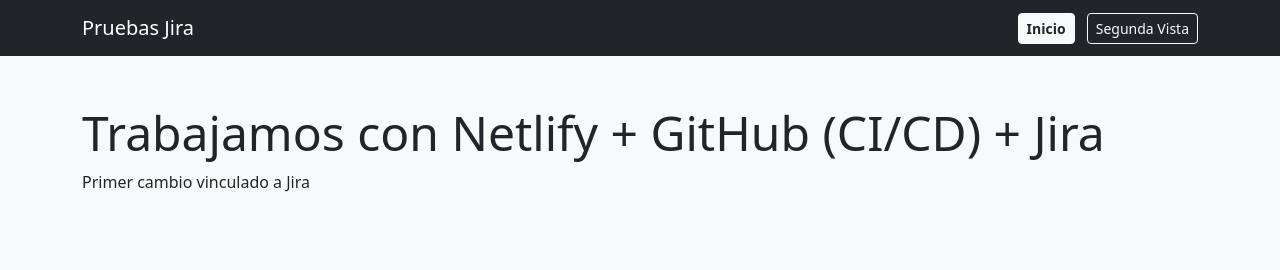
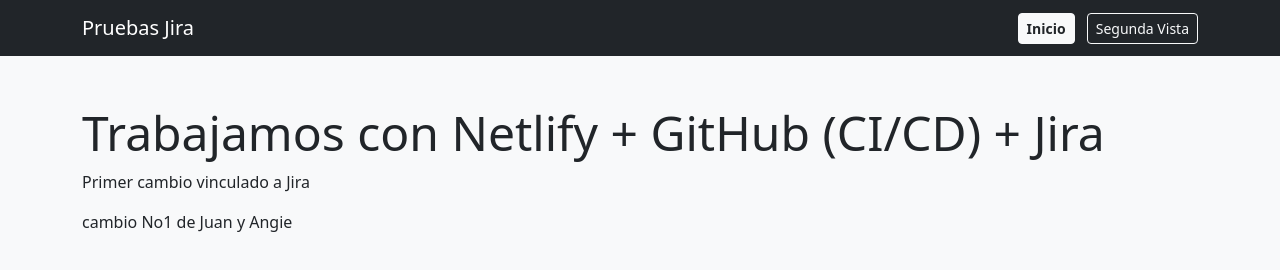
Before and after one commit to Litherboar/gerencia_sw_26, a plain HTML site: page index.html in a window 1280 px wide. Drawn offline with nearby package versions, Linux system fonts and the light colour scheme.

Commit message:
ABCD26-1 modificar página index (#1)
cambio 1 al index

```diff
--- a/index.html
+++ b/index.html
@@ -21,6 +21,7 @@
   <main class="container py-5">
     <h1 class="display-5">Trabajamos con Netlify + GitHub (CI/CD) + Jira</h1>
    <p>Primer cambio vinculado a Jira</p>
+    <p>cambio No1 de Juan y Angie</p>
 
     <p class="lead">
     </p>
```
